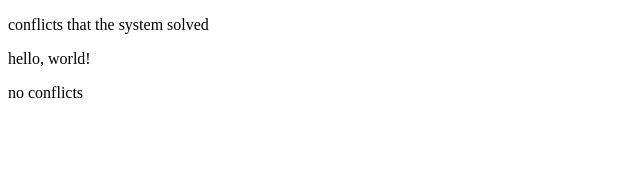
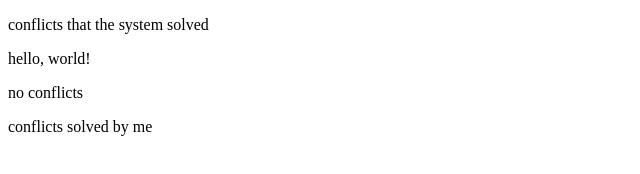
Before and after one commit to miryam-7568/demo, a plain HTML site: page index.html in a window 1280 px wide. Shown: the whole page, without its empty margins (0-640 px from the left). Drawn offline with Linux system fonts and the light colour scheme.

Commit message:
Update index.html conflicts solved by me

```diff
--- a/index.html
+++ b/index.html
@@ -8,5 +8,6 @@
 <body><p>conflicts that the system solved</p>
     hello, world!
     <p>no conflicts</p>
+    <p>conflicts solved by me</p>
 </body>
 </html>
```
